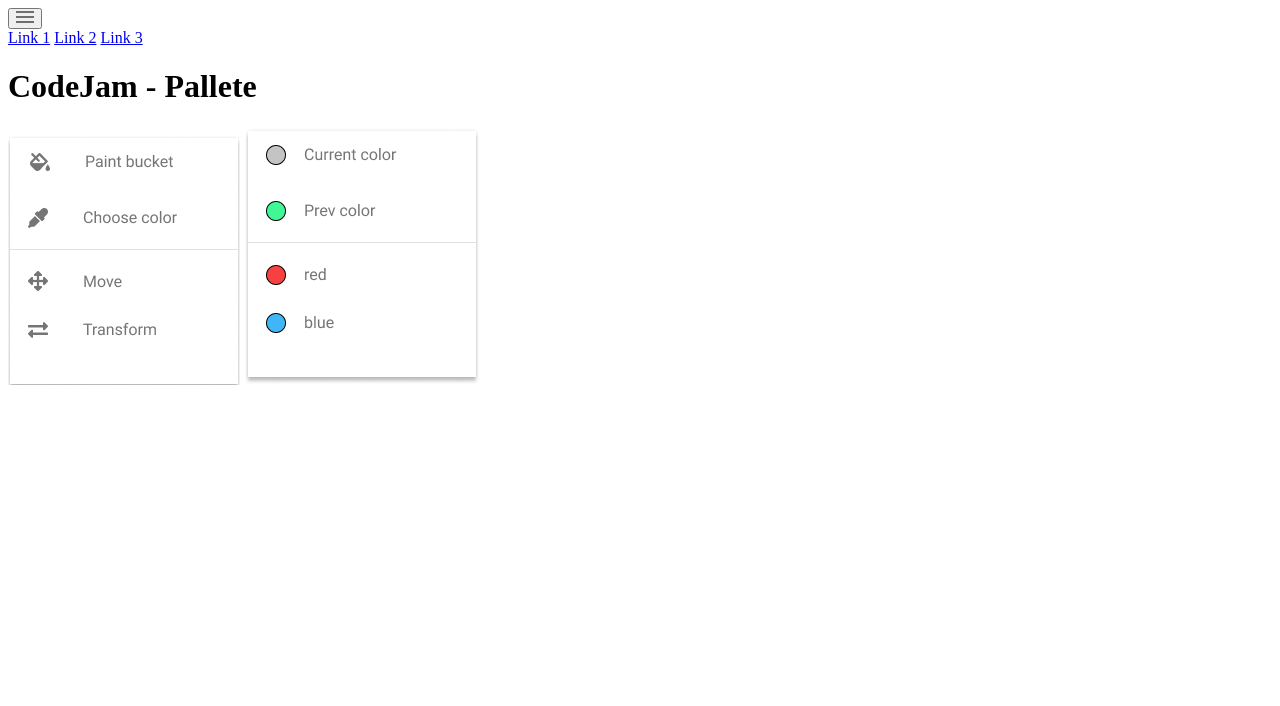
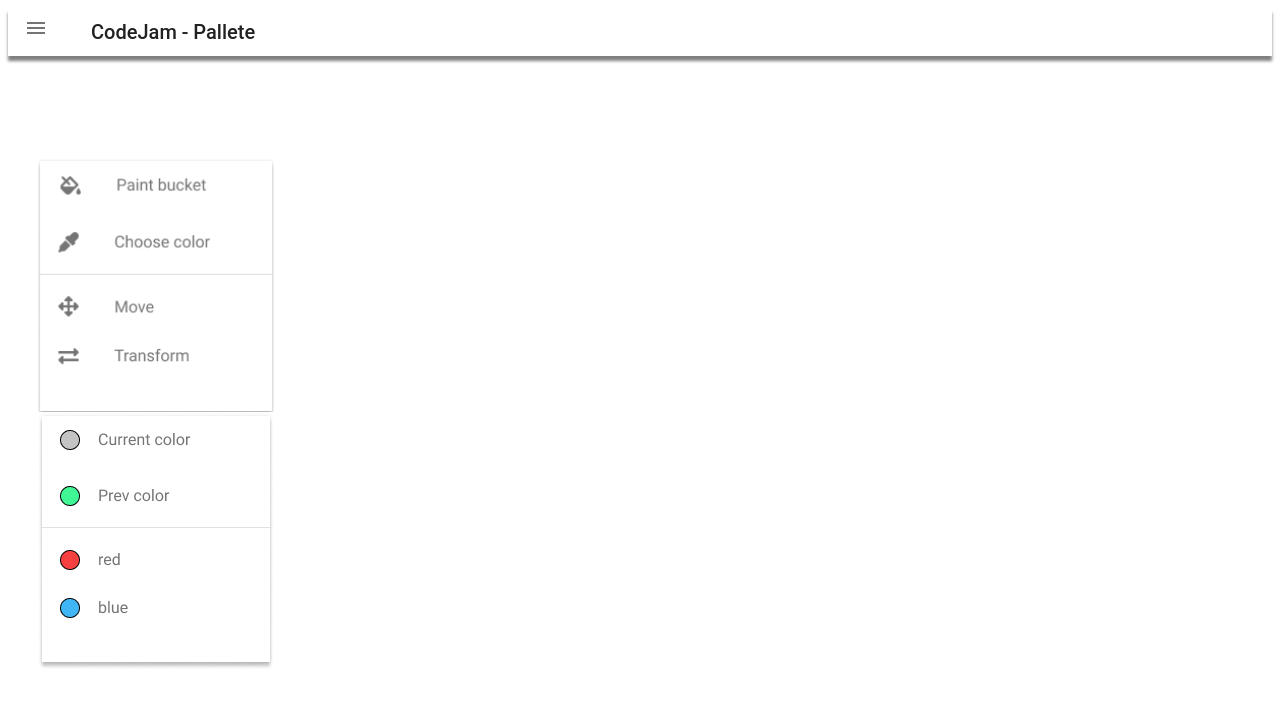
Before and after one commit to Margo24/codejam-canvas, a plain HTML site: page CodeJam_canvas.html in a window 1280 px wide. Drawn offline with Linux system fonts and the light colour scheme.

Commit message:
feat: add user panel

```diff
--- a/CodeJam_canvas.html
+++ b/CodeJam_canvas.html
@@ -2,6 +2,9 @@
 <html lang="en">
 <head>
     <meta charset="UTF-8">
+    <meta name="viewport" content="width=device-width, initial-scale=1.0">
+    <meta http-equiv="X-UA-Compatible" content="ie=edge">
+    <link rel="stylesheet" href="stylesheet.css"/>
     <title>CodeJam-Pallete</title>
 </head>
 <body>
--- /dev/null
+++ b/stylesheet.scss
@@ -0,0 +1,71 @@
+header {
+  width: 100%;
+  max-width: 1441px;
+  height: 48px;
+  display: flex;
+  align-items: center;
+  box-shadow: 0px 5px 3px gray;
+
+  .dropbtn {
+    width: 40px;
+    height: 40px;
+    margin: 0 35px 8px 8px;
+    display: flex;
+    justify-content: center;
+    align-items: center;
+    border: none;
+    background-color: white;
+  }
+
+  .dropbtn:hover {
+    background-color: rgb(221, 221, 221);;
+  }
+
+  .dropdown {
+    position: relative;
+    display: inline-block;
+  }
+
+  .dropdown-content {
+    display: none;
+    position: absolute;
+    background-color: #f1f1f1;
+    min-width: 160px;
+    box-shadow: 0px 8px 16px 0px rgba(0,0,0,0.2);
+    z-index: 1;
+  }
+
+  .dropdown-content a {
+    color: black;
+    padding: 12px 16px;
+    text-decoration: none;
+    display: block;
+  }
+
+  h1 {
+    font-family: Roboto;
+    font-style: normal;
+    font-weight: 500;
+    font-size: 20px;
+    line-height: 23px;
+    /* identical to box height */
+    color: rgba(0, 0, 0, 0.87);
+  }
+
+}
+
+main {
+  width: 100%;
+  max-width: 1441px;
+  padding-top: 73px;
+  display: flex;
+  justify-content: space-between;
+
+  .user-panel {
+    display: flex;
+    flex-direction: column;
+    margin: 30px;
+    justify-content: space-between;
+  }
+
+}
```
Also changed, not shown: stylesheet.css (added), 1 other file.
